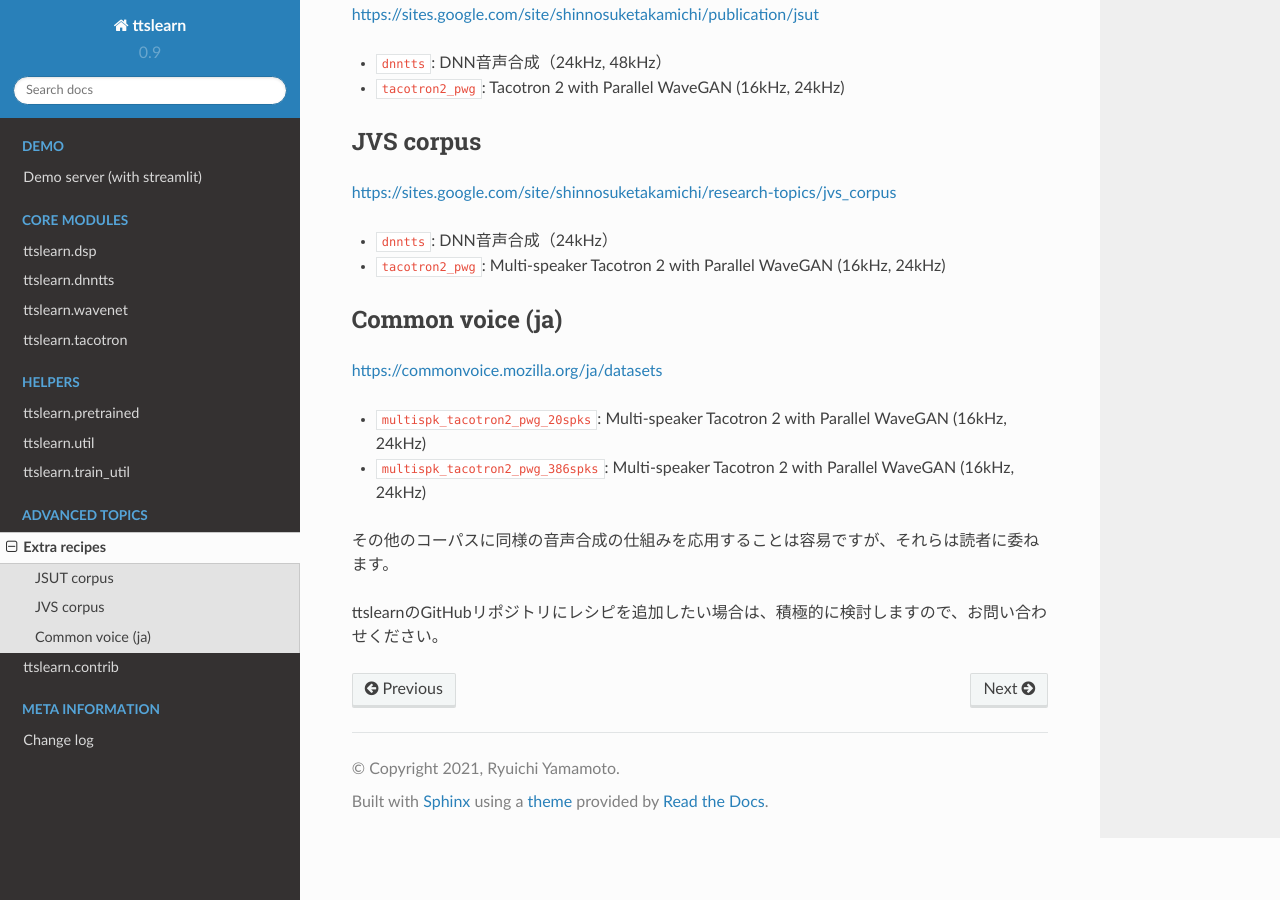
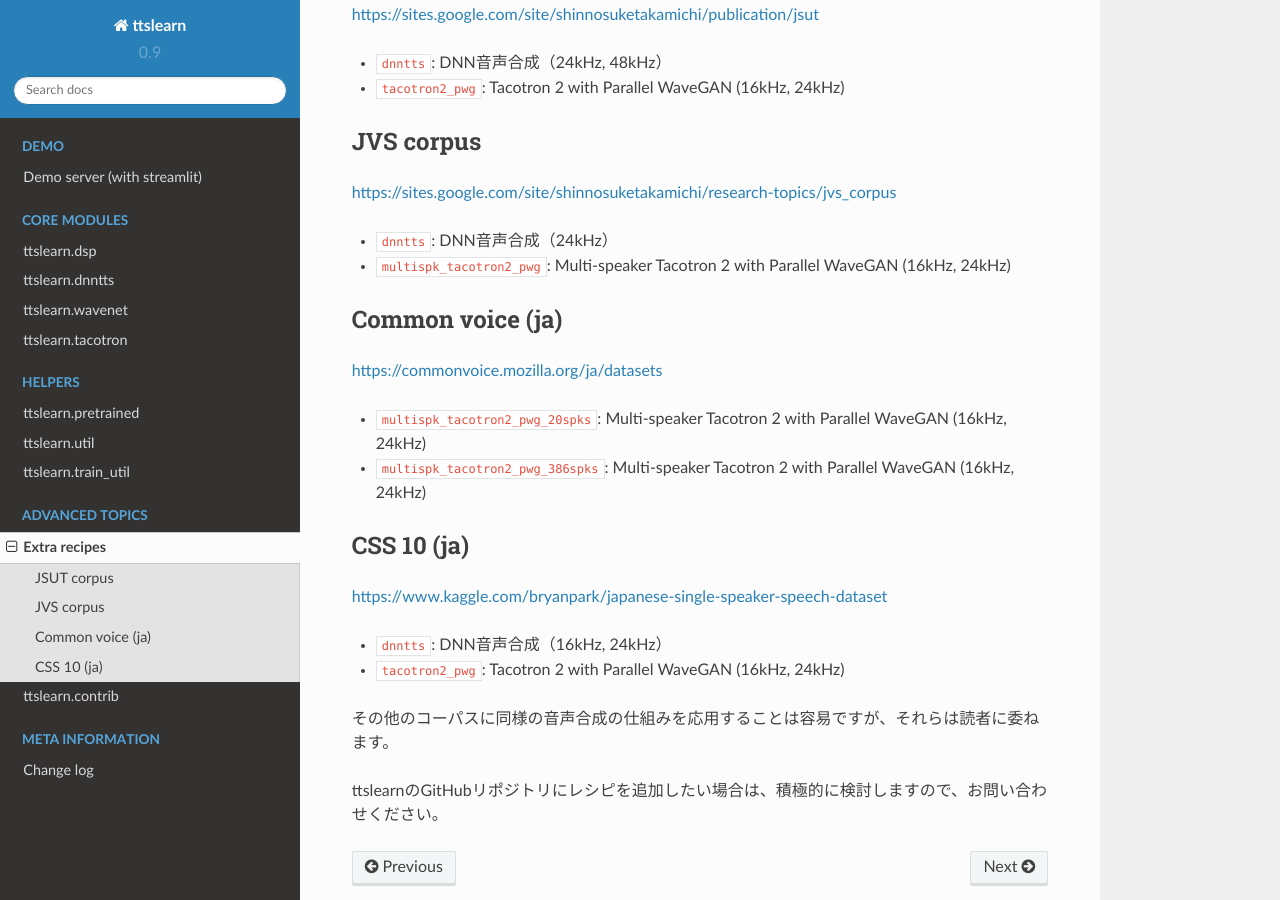
Before and after one commit to r9y9/ttslearn, a Sphinx documentation site: the page built from docs/extra_recipes.rst, in a window 1280 px wide and 900 px high, scrolled down 479 px. Built offline with Sphinx 7.4.7 and the Read the Docs theme 2.0.0, drawn with Linux system fonts in a browser that asks for light colours; pages that are not in the unit, such as notebooks, are missing from menus.

Commit message:
Fix docs for extra recipes

```diff
--- a/docs/extra_recipes.rst
+++ b/docs/extra_recipes.rst
@@ -26,7 +26,7 @@ JVS corpus
 https://sites.google.com/site/shinnosuketakamichi/research-topics/jvs_corpus
 
 - ``dnntts``: DNN音声合成（24kHz）
-- ``tacotron2_pwg``: Multi-speaker Tacotron 2 with Parallel WaveGAN (16kHz, 24kHz)
+- ``multispk_tacotron2_pwg``: Multi-speaker Tacotron 2 with Parallel WaveGAN (16kHz, 24kHz)
 
 Common voice (ja)
 ^^^^^^^^^^^^^^^^^^
@@ -37,6 +37,14 @@ https://commonvoice.mozilla.org/ja/datasets
 - ``multispk_tacotron2_pwg_386spks``: Multi-speaker Tacotron 2 with Parallel WaveGAN (16kHz, 24kHz)
 
 
+CSS 10 (ja)
+^^^^^^^^^^^^^^^^^^
+
+https://www.kaggle.com/bryanpark/japanese-single-speaker-speech-dataset
+
+- ``dnntts``: DNN音声合成（16kHz, 24kHz）
+- ``tacotron2_pwg``: Tacotron 2 with Parallel WaveGAN (16kHz, 24kHz)
+
 その他のコーパスに同様の音声合成の仕組みを応用することは容易ですが、それらは読者に委ねます。
 
 ttslearnのGitHubリポジトリにレシピを追加したい場合は、積極的に検討しますので、お問い合わせください。
```
